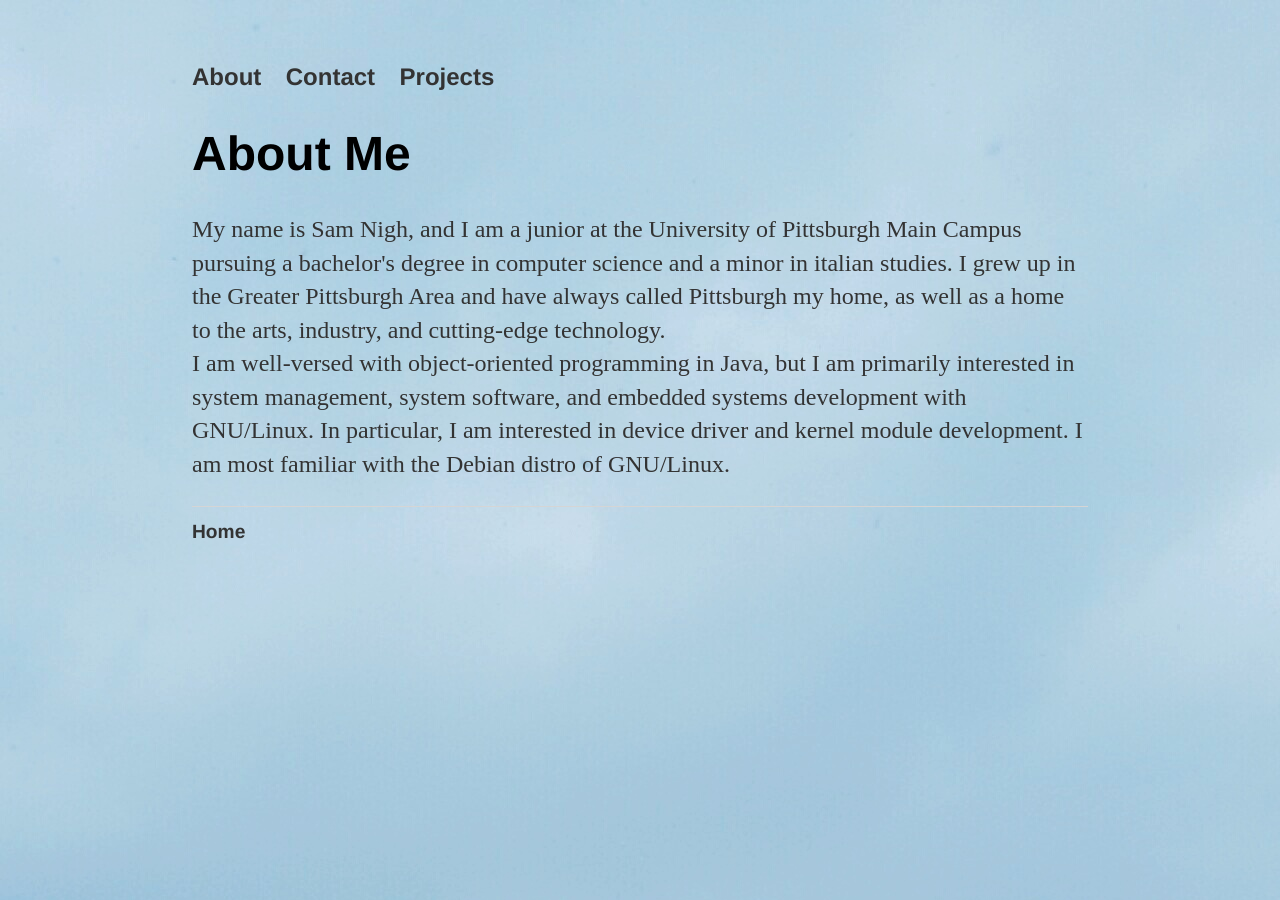
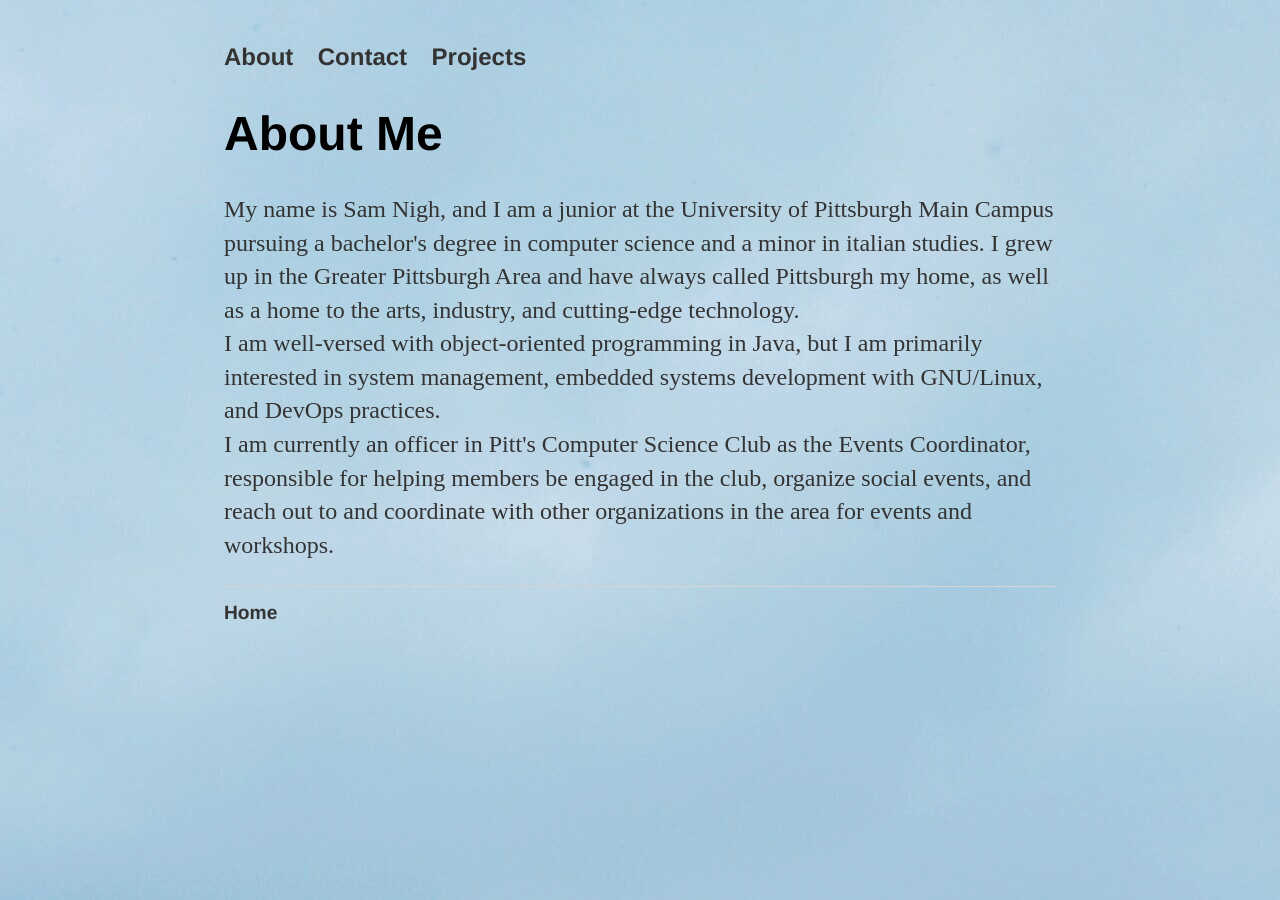
Before and after one commit to SPN11/SPN11.github.io, a Jekyll site: the page built from main/about.html, in a window 1280 px wide. Built offline with Jekyll 4.4.1, drawn with Linux system fonts in a browser that asks for light colours.

Commit message:
Updated info

```diff
--- a/_layouts/default.html
+++ b/_layouts/default.html
@@ -10,7 +10,8 @@
 	    		<ul>
 		        	<li><a href="/main/about">About</a></li>
 	        		<li><a href="/main/contact">Contact</a></li>
-				<li><a href="/main/projects">Projects</a></li>
+					<li><a href="/main/projects">Projects</a></li>
+					<!-- <li><a href="/main/resume">Resume</a></li> -->
 	    		</ul>
 			</nav>
 			<div class="container">
--- a/css/main.css
+++ b/css/main.css
@@ -1,9 +1,9 @@
 body {
-    margin: 60px auto;
-    width: 70%;
+	max-width: 960px;
+    margin: 40px auto 40px;
+    width: 65%;
     background-image: url(/images/wintery-pittsburgh.jpg);
     background-repeat: no-repeat;
-    #align: center;
 }
 nav ul, footer ul {
     font-family:'Helvetica', 'Arial', 'Sans-Serif';
@@ -19,6 +19,8 @@ a {
     text-decoration: none;
     color: #999;
 }
+
+
 a:hover {
     text-decoration: underline;
 }
--- a/index.html
+++ b/index.html
@@ -4,7 +4,8 @@ title: Sam Nigh, Computer Science Student
 ---
 <div class="blurb">
 	<h1>Hi there, I'm Sam Nigh!</h1>
-	<p>I'm a Junior at the University of Pittsburgh Main Campus pursuing a bachelor's <br>
-		degree in computer science and a minor in italian studies.</p>
+	<p>I'm a senior at the University of Pittsburgh Main Campus pursuing a bachelor's <br>
+		degree in computer science and a minor in italian studies.<br>
+		My interests lie in DevOps, systems programming, and system administration. </p>
 	<img src="/images/uh_me.jpg" alt="Uh me?" height="542" width="800">
 </div>
--- a/main/about.html
+++ b/main/about.html
@@ -9,10 +9,11 @@ title: About Sam Nigh
     	I grew up in the Greater Pittsburgh Area and have always called Pittsburgh my home, as well as a home to the arts, industry,
     	and cutting-edge technology. <br>
     	I am well-versed with object-oriented programming in Java, but I am primarily interested in
-	system management, system software, and embedded systems development with GNU/Linux. In
-	particular, I am interested in device driver and kernel module development. I am most
-	familiar with the Debian distro of GNU/Linux.<br>
-	<!-- Add information about CSC -->
-	<!-- Add information about internships, and WRITE RESUME IN LATEX -->
+		system management, embedded systems development with GNU/Linux, and DevOps practices. <br>
+		I am currently an officer in Pitt's Computer Science Club as the Events Coordinator,
+		responsible for helping members be engaged in the club, organize social events, and reach
+		out to and coordinate with other organizations in the area for events and workshops. <br>
+	<!-- Add information about internships...SO WRITE RESUME IN LATEX -->
+	<!-- Add information about Code Day -->
  	</p>
 </div>
--- a/main/projects.html
+++ b/main/projects.html
@@ -10,7 +10,7 @@ title: My Projects
 	custom Pitt API (written in Python, hosted as a Flask application on AWS). The data is then organized into filterable pins that are
 	placed on a map to show locations of incident records, or information about Pitt services.<br></p>
 	<a href="http://pittcsc.org/PantherView/">Link to PantherView</a><br><br>
-	<img border="2" src="/images/panther_view.png" alt="panther_view" height="542" width="1000">
+	<img border="2" src="/images/panther_view.png" alt="panther_view" height="434" width="800">
 	<br>
 	<br>
 </div>
```
Also changed, not shown: other parts of main/about.html (+1 -1 lines), images/GNU-Linux.png (deleted).
